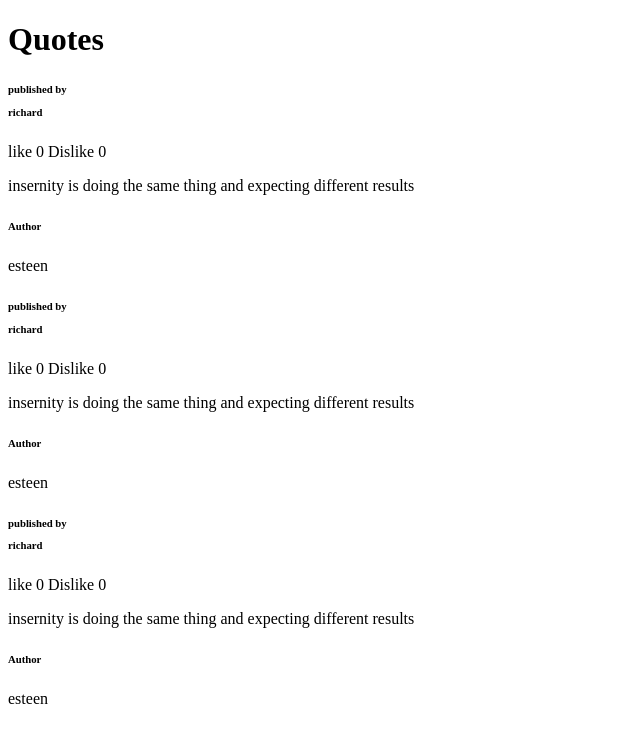
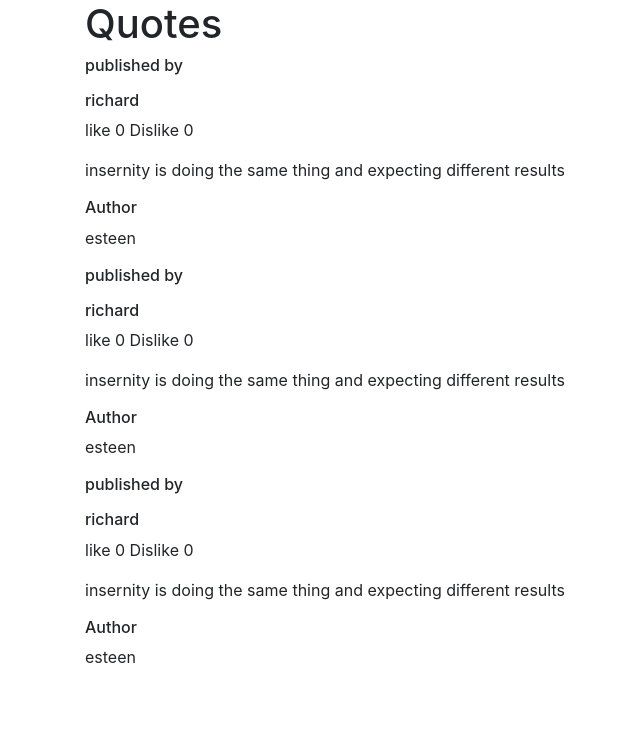
Before and after one commit to richardkefa/Quotes, an Angular app: page / in a window 1280 px wide. Shown: the top 742 px of the page, without its empty margins (0-640 px from the left). Built offline with nearby package versions, Linux system fonts and the light colour scheme.

Commit message:
and imports to css

```diff
--- a/src/styles.css
+++ b/src/styles.css
@@ -1 +1,3 @@
 /* You can add global styles to this file, and also import other style files */
+@import "~mdbootstrap/css/mdb.css";
+@import "~mdbootstrap/css/bootstrap.css"
```
